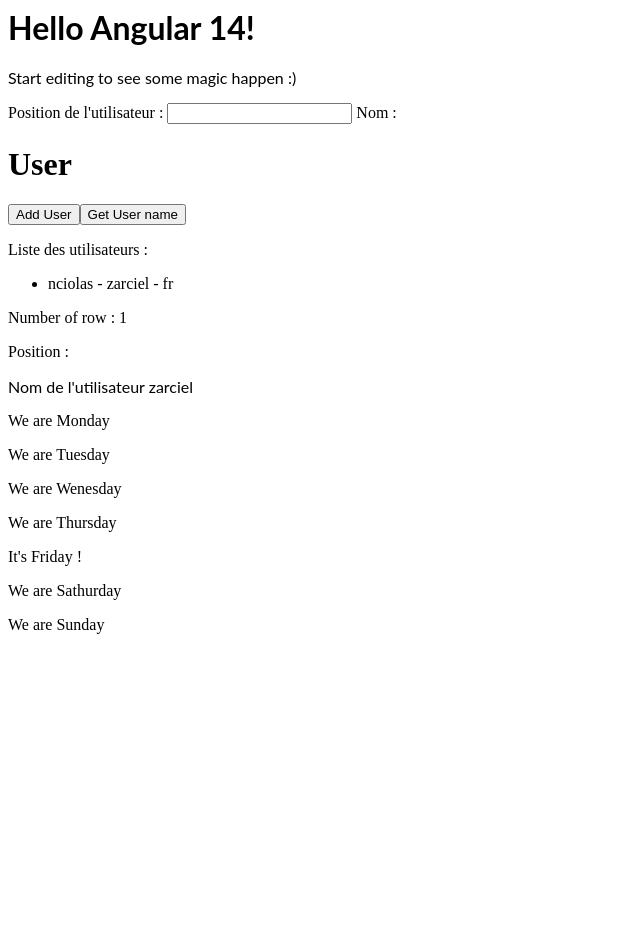
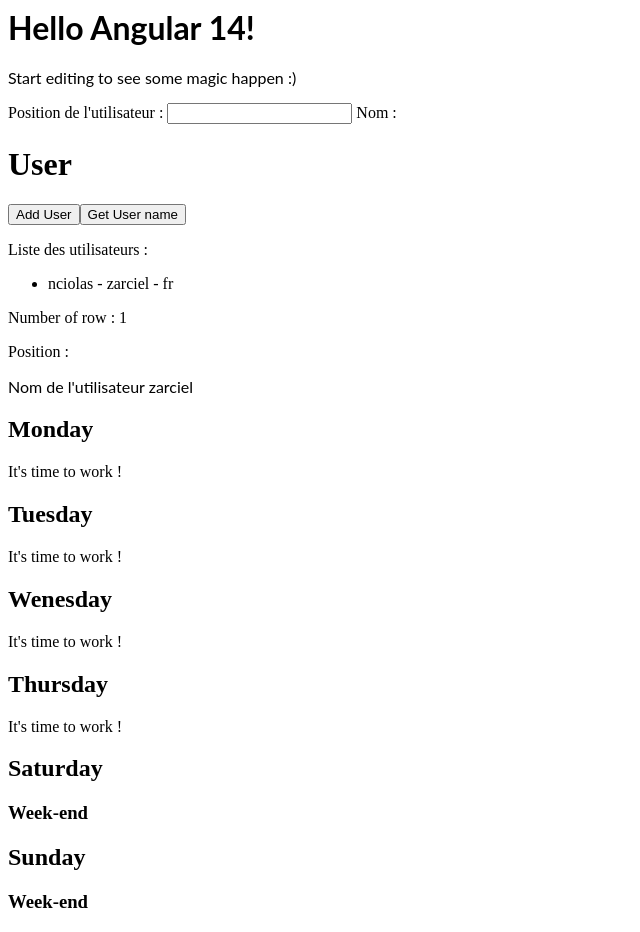
Before and after one commit to zarciel/angular-ivy-qxzbqa, an Angular app: page / in a window 1280 px wide. Shown: the whole page, without its empty margins (0-640 px from the left). Before the commit the page ends 800 px from the top, so only its background shows below. Built offline with nearby package versions, Linux system fonts and the light colour scheme.

Commit message:
2 files modified

```diff
--- a/src/app/app.component.ts
+++ b/src/app/app.component.ts
@@ -26,7 +26,7 @@
       "Wenesday",
       "Thursday",
       "Friday",
-      "Sathurday",
+      "Saturday",
       "Sunday"
     );
   }
--- a/src/app/day/day.component.html
+++ b/src/app/day/day.component.html
@@ -1,7 +1,12 @@
-<p [hidden]="day === 'Friday'">
-	We are {{ day }}
-
-</p>
+<div [hidden]="day === 'Friday'">
+	<h2> {{ day }} </h2>
 
 
-<p *ngIf="day === 'Friday'"> It's Friday ! </p>
+	<div [ngSwitch]=true>
+		<h3 *ngSwitchCase="day === 'Saturday' || day === 'Sunday'"> Week-end </h3>
+		<p *ngSwitchDefault> It's time to work ! </p>
+	</div>
+
+	<p *ngIf="day === 'Friday'"> It's Friday ! </p>
+
+</div>
```
